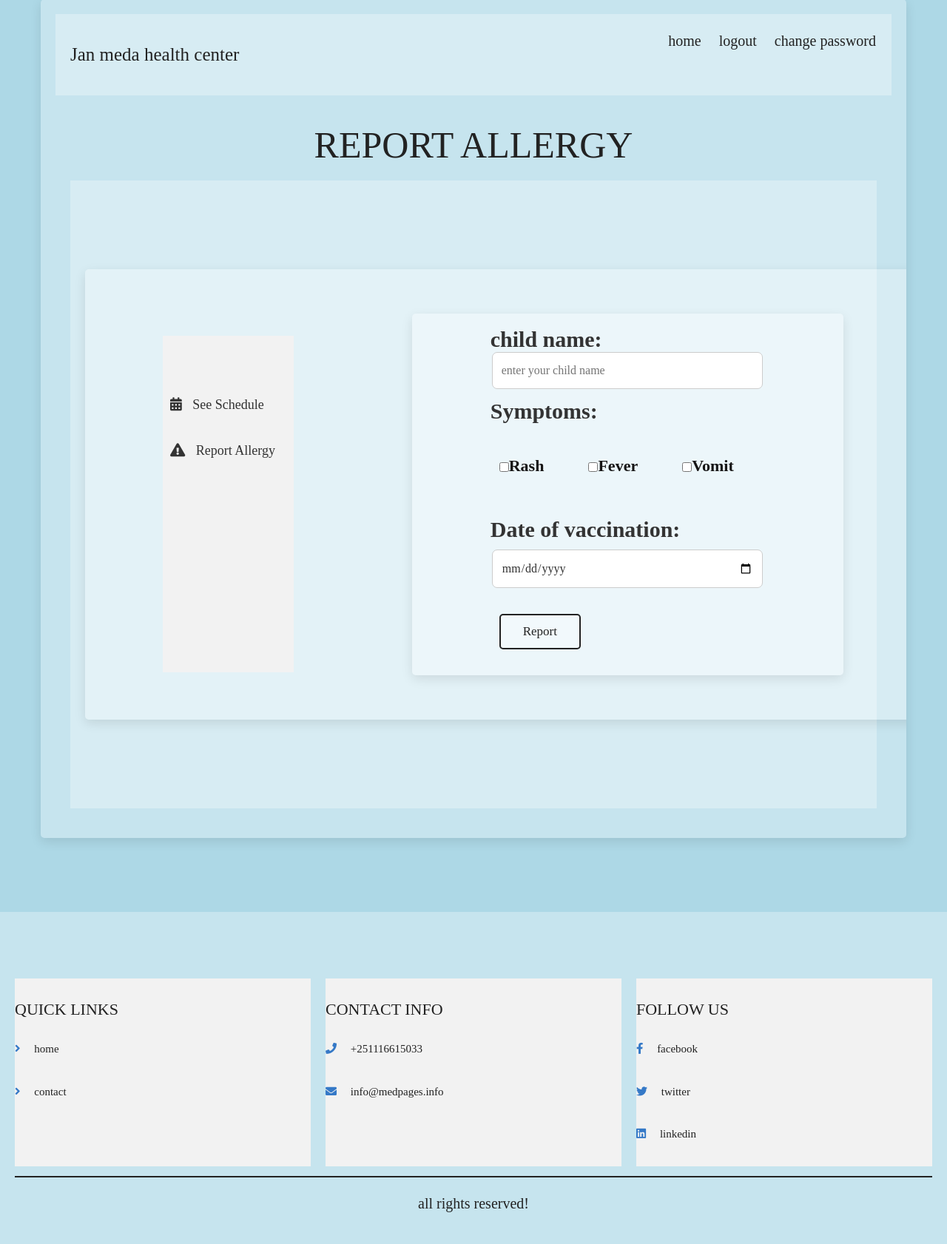
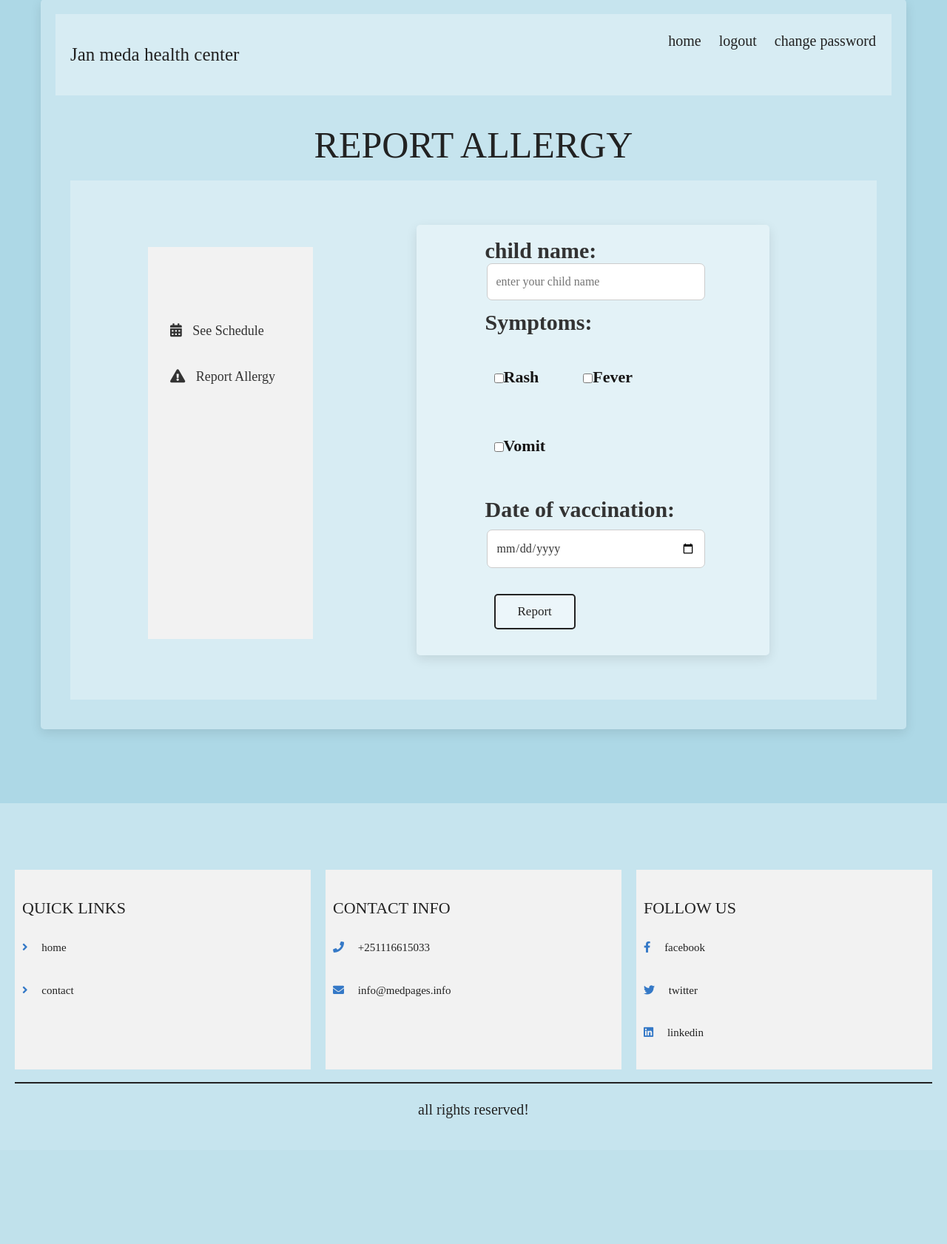
Before and after one commit to lensesorsa/lense, a PHP site: page /reportallergy.php in a window 1280 px wide. Shown: the part 101-1783 px from the top of the page at 74% size. After the commit the page ends 1613 px from the top, so only its background shows below. Run offline with PHP 8.4, Linux system fonts and the light colour scheme; the visitor is signed in with stand-in values (Sample User, id 1).

Commit message:
update style

```diff
--- a/parent.php
+++ b/parent.php
@@ -52,7 +52,7 @@
    }
 
    .col-3 {
-      width: 20%;
+      width: 30%;
       margin-right: 20px;
    }
 
--- a/reportallergy.php
+++ b/reportallergy.php
@@ -119,8 +119,8 @@ if ($_SERVER["REQUEST_METHOD"] == "POST") {
    }
 
    .col-3 {
-      width: 20%;
-      margin-right: 20px;
+      width: 30%;
+      /* margin-right: 20px; */
    }
 
    .col-9 {
@@ -130,12 +130,14 @@ if ($_SERVER["REQUEST_METHOD"] == "POST") {
    /* Navigation styles */
    .box {
       background-color: #f2f2f2;
-      /* padding: 10px; */
+      padding: 10px;
       height: 80%;
-      position: sticky;
+      /* position: sticky; */
       left: 0;
       top: 0;
       margin-top: 7rem;
+      /* margin-left:-2rem; */
+/* margin-left:0; */
       overflow-y: auto;
    }
 
@@ -200,7 +202,7 @@ if ($_SERVER["REQUEST_METHOD"] == "POST") {
             <h1 class="heading">Report Allergy</h1>
             <section class="footer">
          <!-- <div class="box-container"> -->
-            <div class="container">
+            <!-- <div class="container"> -->
                <div class="row">
                   <div class="col-3">
                      <div class="box">
```
Also changed, not shown: schedule.php (+6 -11 lines), viewschedule.php (+6 -6 lines).
